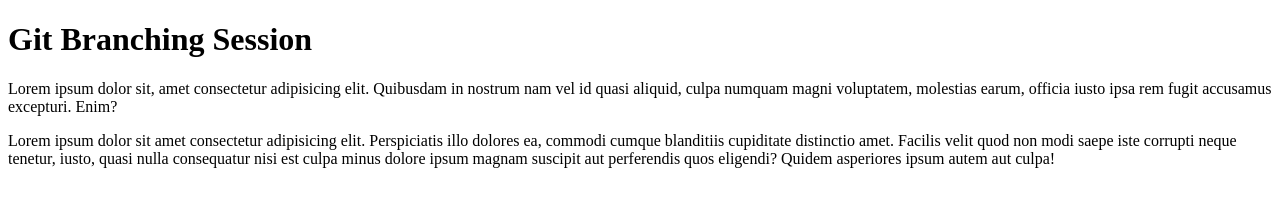
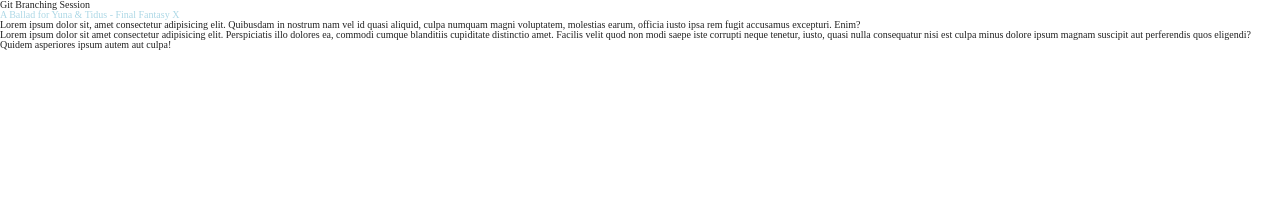
Before and after one commit to LawrenceLCodes/git-branching, a plain HTML site: page index.html in a window 1280 px wide. Drawn offline with Linux system fonts and the light colour scheme.

Commit message:
added ffx container and header elements

```diff
--- a/index.html
+++ b/index.html
@@ -3,11 +3,20 @@
 <head>
     <meta charset="UTF-8">
     <meta name="viewport" content="width=device-width, initial-scale=1.0">
+    <link rel="stylesheet" href="./styles.css">
     <title>Git Branching Lesson</title>
 </head>
 <body>
-    <h1>Git Branching Session</h1>
-    <P>Lorem ipsum dolor sit, amet consectetur adipisicing elit. Quibusdam in nostrum nam vel id quasi aliquid, culpa numquam magni voluptatem, molestias earum, officia iusto ipsa rem fugit accusamus excepturi. Enim?</P>
-    <p>Lorem ipsum dolor sit amet consectetur adipisicing elit. Perspiciatis illo dolores ea, commodi cumque blanditiis cupiditate distinctio amet. Facilis velit quod non modi saepe iste corrupti neque tenetur, iusto, quasi nulla consequatur nisi est culpa minus dolore ipsum magnam suscipit aut perferendis quos eligendi? Quidem asperiores ipsum autem aut culpa!</p>
+    <header>
+        <h1>Git Branching Session</h1>
+    </header>
+
+    <section class="ffx-container">
+        <h2>A Ballad for Yuna & Tidus - Final Fantasy X</h2>
+
+        <P>Lorem ipsum dolor sit, amet consectetur adipisicing elit. Quibusdam in nostrum nam vel id quasi aliquid, culpa numquam magni voluptatem, molestias earum, officia iusto ipsa rem fugit accusamus excepturi. Enim?</P>
+
+        <p>Lorem ipsum dolor sit amet consectetur adipisicing elit. Perspiciatis illo dolores ea, commodi cumque blanditiis cupiditate distinctio amet. Facilis velit quod non modi saepe iste corrupti neque tenetur, iusto, quasi nulla consequatur nisi est culpa minus dolore ipsum magnam suscipit aut perferendis quos eligendi? Quidem asperiores ipsum autem aut culpa!</p>
+    </section>
 </body>
 </html>
--- a/styles.css
+++ b/styles.css
@@ -9,3 +9,7 @@ a,abbr,acronym,address,applet,article,aside,audio,b,big,blockquote,body,canvas,c
 html {
     font-size: 62.5%;
 }
+
+h2 {
+    color: lightblue;
+}
```
